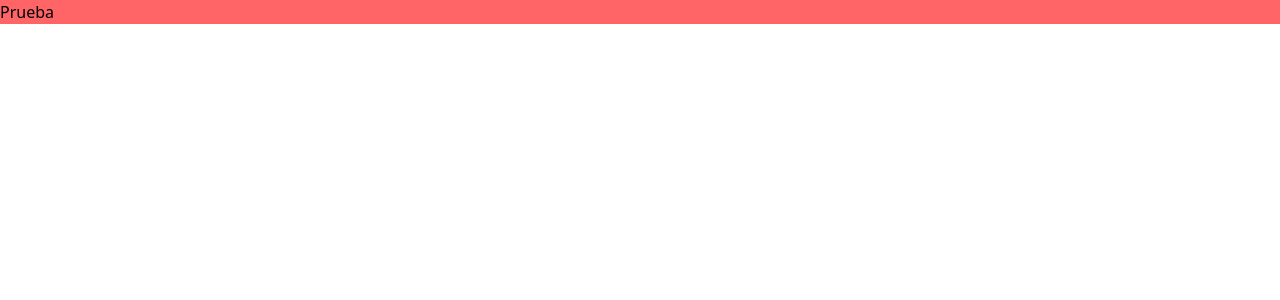
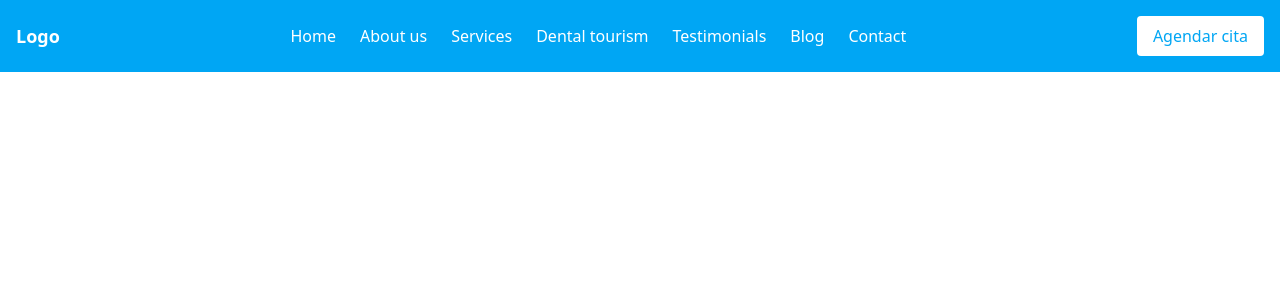
Before and after one commit to JuanGal99/odontologia, a React (Vite) app: page / in a window 1280 px wide. Shown: the top 300 px of the page. Built offline with nearby package versions, Linux system fonts and the light colour scheme.

Commit message:
Add Navbar component and improvement of the lighthouse

```diff
--- a/index.html
+++ b/index.html
@@ -4,6 +4,10 @@
     <meta charset="UTF-8" />
     <link rel="icon" type="image/svg+xml" href="/vite.svg" />
     <meta name="viewport" content="width=device-width, initial-scale=1.0" />
+    <meta
+      name="description"
+      content="Your dental clinic in Colombia offering expert services in dental tourism, implants, and more. Book your appointment today!"
+    />
     <title>Dentist</title>
   </head>
   <body>
--- a/src/App.tsx
+++ b/src/App.tsx
@@ -1,5 +1,7 @@
+import Navbar from "./components/navbar";
+
 function App() {
-  return <div className="bg-red-400">Prueba</div>;
+  return <Navbar />;
 }
 
 export default App;
--- /dev/null
+++ b/src/components/Navbar.tsx
@@ -0,0 +1,132 @@
+import { useState } from "react";
+
+const Navbar = () => {
+  const [menuOpen, setMenuOpen] = useState(false);
+
+  return (
+    <nav
+      className="fixed top-0 w-full bg-sky-500 text-white z-50"
+      role="navigation"
+      aria-label="Main navigation"
+    >
+      <div className="flex items-center justify-between p-4">
+        {/* Logo */}
+        <a href="#" className="text-lg font-bold">
+          Logo
+        </a>
+
+        {/* Desktop nav: solo visible en lg */}
+        <ul className="hidden lg:flex gap-6">
+          <li>
+            <a href="#" aria-current="page">
+              Home
+            </a>
+          </li>
+          <li>
+            <a href="#">About us</a>
+          </li>
+          <li>
+            <a href="#">Services</a>
+          </li>
+          <li>
+            <a href="#">Dental tourism</a>
+          </li>
+          <li>
+            <a href="#">Testimonials</a>
+          </li>
+          <li>
+            <a href="#">Blog</a>
+          </li>
+          <li>
+            <a href="#">Contact</a>
+          </li>
+        </ul>
+
+        {/* CTA Button: solo en pantallas grandes */}
+        <button
+          className="hidden lg:block bg-white text-sky-500 px-4 py-2 rounded hover:bg-slate-100 focus:outline-none focus:ring-2 focus:ring-white focus:ring-offset-2 focus:ring-offset-sky-500"
+          type="button"
+        >
+          Agendar cita
+        </button>
+
+        {/* Mobile hamburger menu */}
+        <button
+          onClick={() => setMenuOpen(!menuOpen)}
+          className="lg:hidden p-2 focus:outline-none  rounded"
+          aria-label={menuOpen ? "Cerrar menú" : "Abrir menú"}
+          aria-expanded={menuOpen}
+          aria-controls="mobile-menu"
+          type="button"
+        >
+          <svg
+            className="w-6 h-6"
+            fill="none"
+            stroke="currentColor"
+            viewBox="0 0 24 24"
+            xmlns="http://www.w3.org/2000/svg"
+            aria-hidden="true"
+            focusable="false"
+          >
+            {menuOpen ? (
+              <path
+                strokeLinecap="round"
+                strokeLinejoin="round"
+                strokeWidth={2}
+                d="M6 18L18 6M6 6l12 12"
+              />
+            ) : (
+              <path
+                strokeLinecap="round"
+                strokeLinejoin="round"
+                strokeWidth={2}
+                d="M4 6h16M4 12h16M4 18h16"
+              />
+            )}
+          </svg>
+        </button>
+      </div>
+
+      {/* Mobile dropdown menu */}
+      {menuOpen && (
+        <div
+          id="mobile-menu"
+          className="lg:hidden px-4 pb-4"
+          role="menu"
+          aria-label="Mobile menu"
+        >
+          <ul className="grid grid-cols-2 gap-3">
+            {[
+              "Home",
+              "About us",
+              "Services",
+              "Dental tourism",
+              "Testimonials",
+              "Blog",
+              "Contact",
+            ].map((item, index) => (
+              <li key={item}>
+                <a
+                  href="#"
+                  role="menuitem"
+                  tabIndex={0}
+                  className="block focus:outline-none focus:ring-2 focus:ring-white focus:ring-offset-2 focus:ring-offset-sky-500 rounded"
+                >
+                  {item}
+                </a>
+              </li>
+            ))}
+          </ul>
+          <button
+            className="w-full mt-2 bg-white text-sky-500 px-4 py-2 rounded focus:outline-none focus:ring-2 focus:ring-sky-500"
+            type="button"
+          >
+            Agendar cita
+          </button>
+        </div>
+      )}
+    </nav>
+  );
+};
+
+export default Navbar;
```
Also changed, not shown: public/robots.txt (added).
